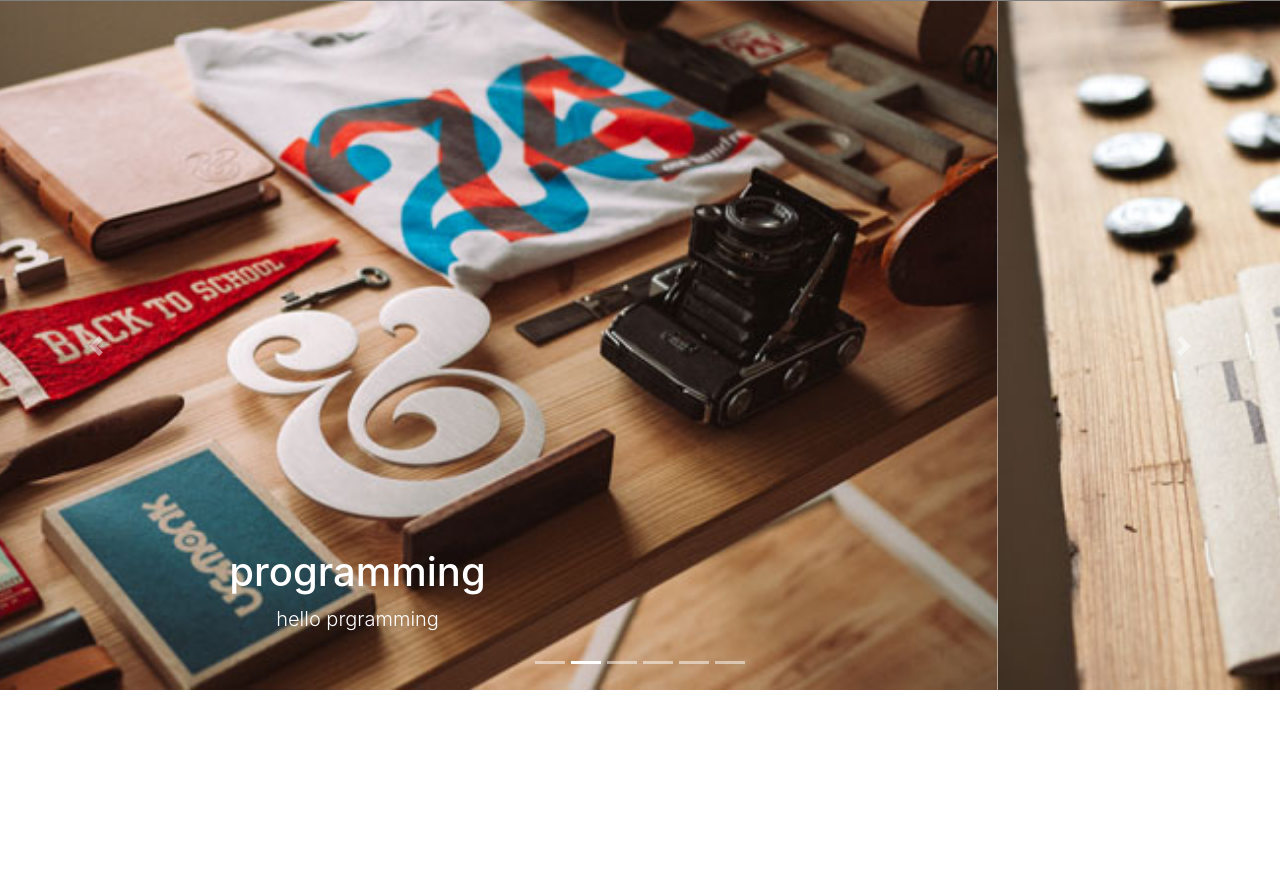
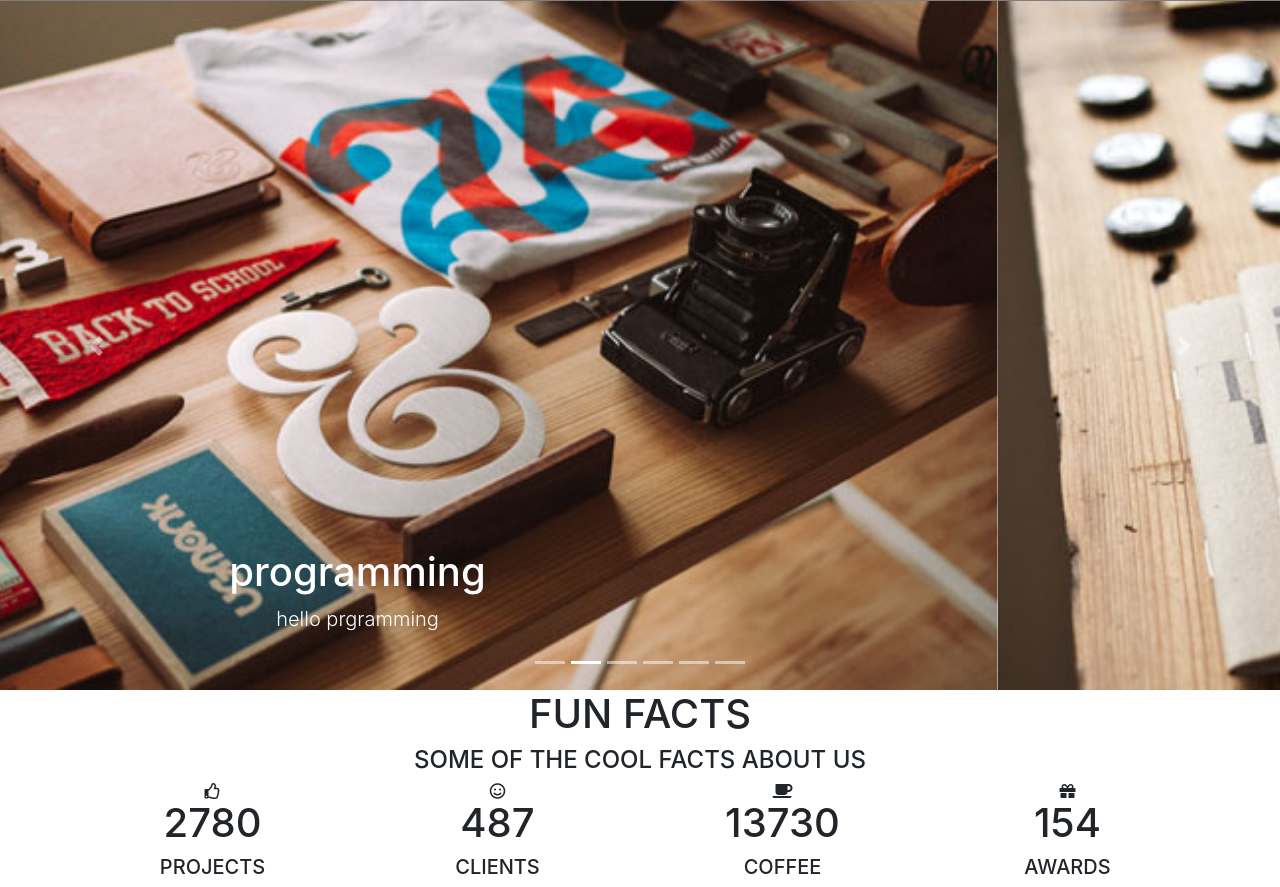
Before and after one commit to eslamrageh/project6, a plain HTML site: page index.html in a window 1280 px wide. Shown: the part 659-1546 px from the top of the page. Before the commit the page ends 1349 px from the top, so only its background shows below. Drawn offline with Linux system fonts and the light colour scheme.

Commit message:
modified

```diff
--- a/index.html
+++ b/index.html
@@ -61,6 +61,7 @@
                 <div class="d"></div>
                 <h1>ESLAM RAGEH 1</h1>
     <h1>Eman Ayman</h1>
+               <h1>Mohamed Sameh</h1>
                 <p>RINJANI WAS DESIGNED ESPECIALLY FOR AGENCY, MARKETING, LANDING PAGE, PORTFOLIO, CREATIVE, STARTUP, AND CORPORATE.
                 </p>
                 <button type="button" class="btn btn-success">EXPLORE NOW</button>
@@ -133,7 +134,76 @@
         </div>
         <!--end the carosel-->
 
+</section>
+       <section class="container hi">
+          <div class="col-12">
 
+           <div class="text-center">
+
+           <h1 class="fun">     FUN FACTS</h1>
+           <h4 >SOME OF THE COOL FACTS ABOUT US</h4>
+
+
+
+
+
+
+
+
+
+           </div>
+
+          </div>
+
+           <div class="row fontawes">
+               <div class="col-lg-3 col-md-6 col-sm-12">
+           <div class="text-center">
+                  <i class="far fa-thumbs-up"></i>
+                    <h1>2780</h1>
+                    <h5>PROJECTS</h5>
+
+
+           </div>
+
+
+            </div>
+                <div class="col-lg-3 col-md-6 col-sm-12">
+           <div class="text-center">
+                  <i class="far fa-smile"></i>
+                    <h1>487</h1>
+                    <h5>CLIENTS</h5>
+
+
+           </div>
+
+
+            </div>
+                <div class="col-lg-3 col-md-6 col-sm-12">
+           <div class="text-center">
+                  <i class="fas fa-coffee"></i>
+                    <h1>13730</h1>
+                    <h5>COFFEE</h5>
+
+
+           </div>
+
+
+            </div>
+                <div class="col-lg-3 col-md-6 col-sm-12">
+           <div class="text-center">
+                  <i class="fas fa-gift"></i>
+                    <h1>154</h1>
+                    <h5>AWARDS</h5>
+
+
+           </div>
+
+
+            </div>
+
+           </div>
+
+       </section>
 
 
 
```
